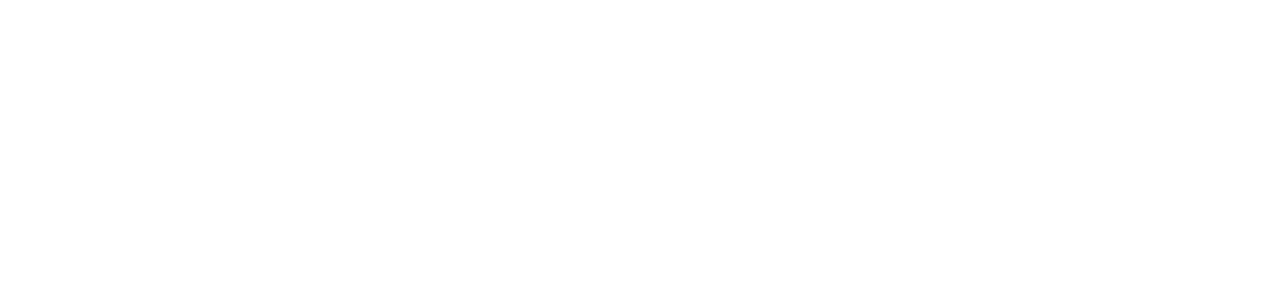
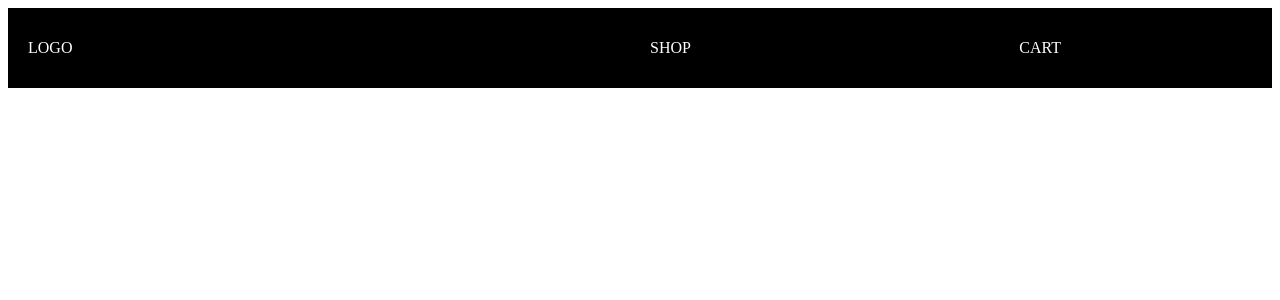
Before and after one commit to codyalanstubbs/top-shopping-cart, a React (Create React App) app: page / in a window 1280 px wide. Shown: the top 300 px of the page. Built offline with nearby package versions, Linux system fonts and the light colour scheme.

Commit message:
Add Nav component with layout and styling

```diff
--- a/src/App.js
+++ b/src/App.js
@@ -1,9 +1,11 @@
-function App() {
+import Nav from "./components/Nav";
+
+const App = () => {
   return (
     <div className="App">
-
+      <Nav />
     </div>
   );
-}
+};
 
 export default App;
--- /dev/null
+++ b/src/assets/css/Nav.css
@@ -0,0 +1,29 @@
+nav {
+    display: flex;
+    justify-content: center;
+    align-items: center;
+    background-color: black;
+    color: white;
+    min-height: 10vh;
+}
+
+nav ul {
+    display: flex;
+    justify-content: space-between;
+    align-items: center;
+    height: 100%;
+    width: 100%;
+    list-style-type: none;
+    margin: 0;
+    padding: 0;
+}
+
+.logo {
+    text-align: left;
+    width: 40%;
+    padding-left: 20px;
+}
+
+.shop, .cart {
+    width: 20%;
+}
--- /dev/null
+++ b/src/components/Nav.js
@@ -0,0 +1,16 @@
+import React from "react";
+import "../assets/css/Nav.css";
+
+const Nav = () => {
+    return (
+        <nav>
+            <ul>
+                <li className="logo">LOGO</li>
+                <li className="shop">SHOP</li>
+                <li className="cart">CART</li>
+            </ul>
+        </nav>
+    );
+};
+
+export default Nav;
```
